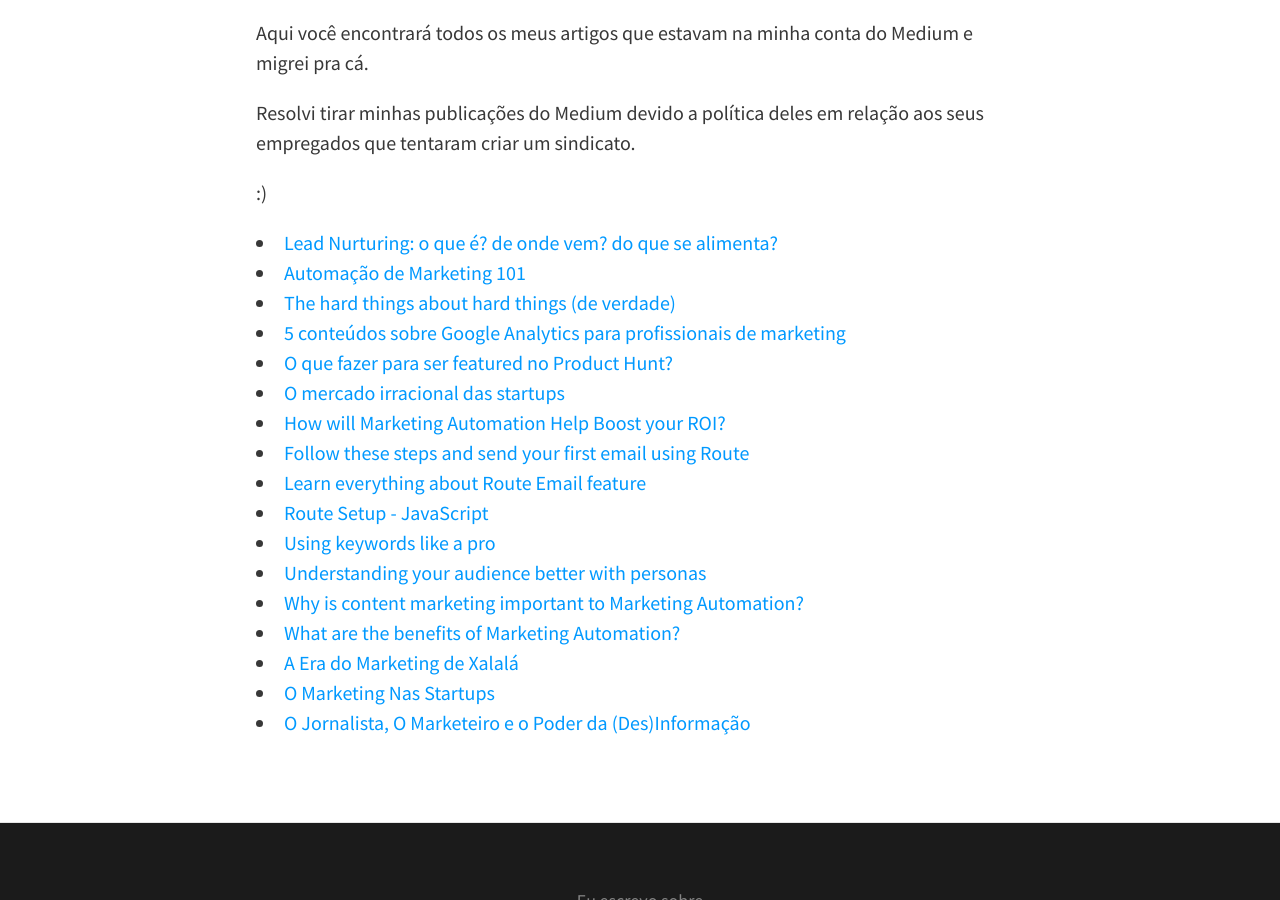
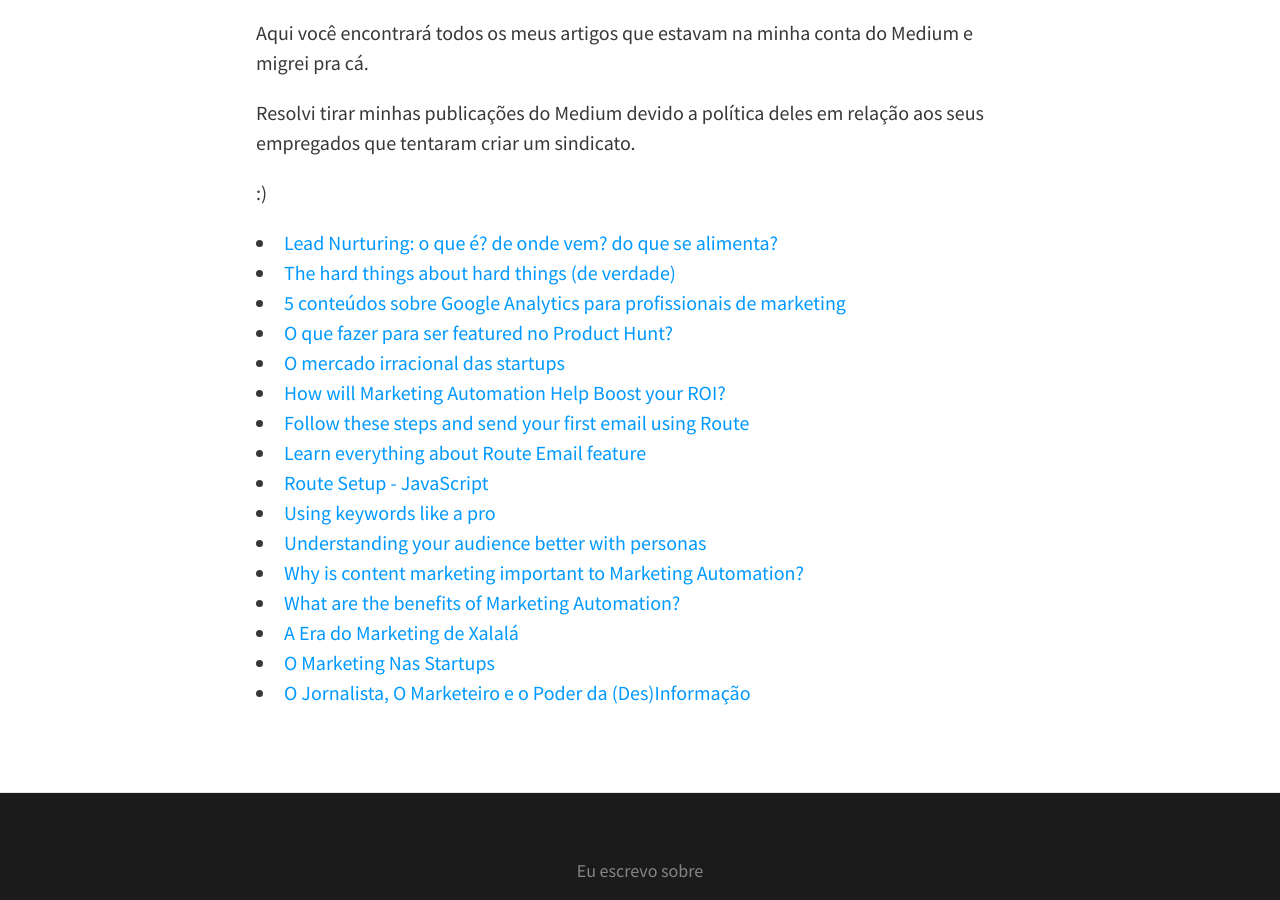
Before and after one commit to felipecbarbosa/felipecbarbosa.github.io, a Jekyll site: the page built from medium.md, in a window 1280 px wide and 900 px high, scrolled down 367 px. Built offline with Jekyll 4.4.1, drawn with Linux system fonts in a browser that asks for light colours; nearby versions of some CDN libraries; comment, search, counter and statistics services are not loaded.

Commit message:
Deleted link from medium list

```diff
--- a/medium.md
+++ b/medium.md
@@ -12,9 +12,6 @@ Resolvi tirar minhas publicações do Medium devido a política deles em relaç
 <ul>
   <li>
     <a href="/medium/lead-nurturing-o-que-é-de-onde-vem-do-que-se-alimenta/">Lead Nurturing: o que é? de onde vem? do que se alimenta?</a>
-  </li>
-  <li>
-    <a href="/medium/automação-de-marketing-101/">Automação de Marketing 101</a>
   </li>
   <li>
     <a href="/medium/the-hard-things-about-hard-things-de-verdade/">The hard things about hard things (de verdade)</a>
```
